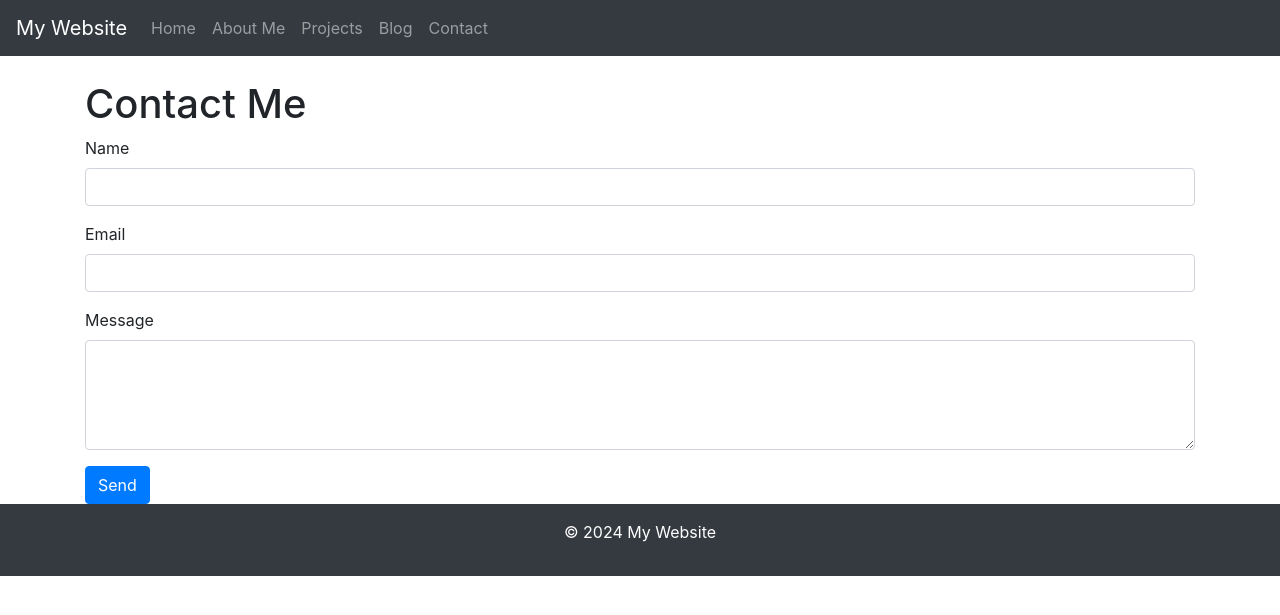
After one commit to onthemove31/ashen-realm, a Flask app: page /contact in a window 1280 px wide. The commit adds this page. Shown: the top 615 px of the page. Run offline with Flask 3, Linux system fonts and the light colour scheme; some libraries are stand-ins or nearby versions.

Commit message:
Add homepage, about, projects, blog, and contact pages

```diff
--- a/app/routes.py
+++ b/app/routes.py
@@ -1,7 +1,33 @@
-from flask import Blueprint, render_template
+from flask import Blueprint, render_template,  request, redirect, url_for
 
-main = Blueprint('main', __name__)
+main_bp = Blueprint('main', __name__)
 
-@main.route('/')
+@main_bp.route('/')
 def home():
     return render_template('index.html')
+
+@main_bp.route('/about')
+def about():
+    return render_template('about.html')
+
+@main_bp.route('/projects')
+def projects():
+    return render_template('projects.html')
+
+@main_bp.route('/blog')
+def blog():
+    return render_template('blog.html')
+
+@main_bp.route('/contact')
+def contact():
+    return render_template('contact.html')
+
+@main_bp.route('/send_message', methods=['POST'])
+def send_message():
+    name = request.form.get('name')
+    email = request.form.get('email')
+    message = request.form.get('message')
+
+    # Handle form submission, e.g., send an email or save to a database
+
+    return redirect(url_for('main.contact'))
--- /dev/null
+++ b/app/templates/contact.html
@@ -0,0 +1,22 @@
+{% extends 'layout.html' %}
+
+{% block title %}Contact{% endblock %}
+
+{% block content %}
+    <h1>Contact Me</h1>
+    <form action="/send_message" method="post">
+        <div class="form-group">
+            <label for="name">Name</label>
+            <input type="text" class="form-control" id="name" name="name" required>
+        </div>
+        <div class="form-group">
+            <label for="email">Email</label>
+            <input type="email" class="form-control" id="email" name="email" required>
+        </div>
+        <div class="form-group">
+            <label for="message">Message</label>
+            <textarea class="form-control" id="message" name="message" rows="4" required></textarea>
+        </div>
+        <button type="submit" class="btn btn-primary">Send</button>
+    </form>
+{% endblock %}
--- a/app/templates/layout.html
+++ b/app/templates/layout.html
@@ -1,18 +1,36 @@
-<!DOCTYPE html>
+<!doctype html>
 <html lang="en">
 <head>
     <meta charset="UTF-8">
     <meta name="viewport" content="width=device-width, initial-scale=1.0">
-    <link href="https://cdn.jsdelivr.net/npm/bootstrap@5.1.3/dist/css/bootstrap.min.css" rel="stylesheet">
-    <title>{% block title %}Photography App{% endblock %}</title>
+    <title>{% block title %}My Website{% endblock %}</title>
+    <link rel="stylesheet" href="https://maxcdn.bootstrapcdn.com/bootstrap/4.5.2/css/bootstrap.min.css">
+    <link rel="stylesheet" href="{{ url_for('static', filename='css/styles.css') }}">
 </head>
 <body>
-    <nav class="navbar navbar-expand-lg navbar-light bg-light">
-        <a class="navbar-brand" href="#">Photography App</a>
+    <nav class="navbar navbar-expand-lg navbar-dark bg-dark">
+        <a class="navbar-brand" href="/">My Website</a>
+        <div class="collapse navbar-collapse">
+            <ul class="navbar-nav mr-auto">
+                <li class="nav-item"><a class="nav-link" href="/">Home</a></li>
+                <li class="nav-item"><a class="nav-link" href="/about">About Me</a></li>
+                <li class="nav-item"><a class="nav-link" href="/projects">Projects</a></li>
+                <li class="nav-item"><a class="nav-link" href="/blog">Blog</a></li>
+                <li class="nav-item"><a class="nav-link" href="/contact">Contact</a></li>
+            </ul>
+        </div>
     </nav>
 
-    <div class="container">
+    <div class="container mt-4">
         {% block content %}{% endblock %}
     </div>
+
+    <footer class="bg-dark text-white text-center py-3">
+        <p>&copy; 2024 My Website</p>
+    </footer>
+
+    <script src="https://code.jquery.com/jquery-3.5.1.slim.min.js"></script>
+    <script src="https://cdn.jsdelivr.net/npm/@popperjs/core@2.9.3/dist/umd/popper.min.js"></script>
+    <script src="https://maxcdn.bootstrapcdn.com/bootstrap/4.5.2/js/bootstrap.min.js"></script>
 </body>
 </html>
--- a/run.py
+++ b/run.py
@@ -2,5 +2,5 @@ from app import create_app
 
 app = create_app()
 
-if __name__ == "__main__":
-    app.run()
+if __name__ == '__main__':
+    app.run(debug=True)
```
Also changed, not shown: app/__init__.py (+2 -9 lines), app/static/css/style.css (+11 -0 lines), app/templates/about.html (added, +8 -0 lines), app/templates/blog.html (added, +9 -0 lines), app/templates/index.html (+5 -7 lines), app/templates/projects.html (added, +9 -0 lines), 1 other file.
